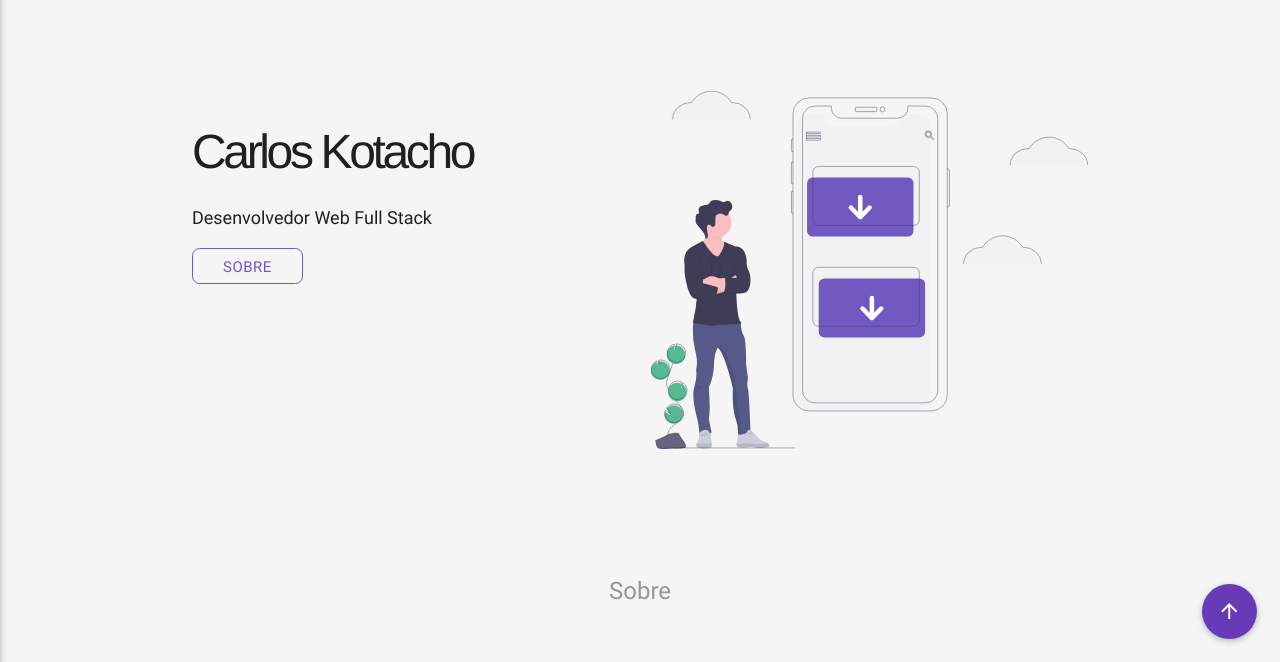
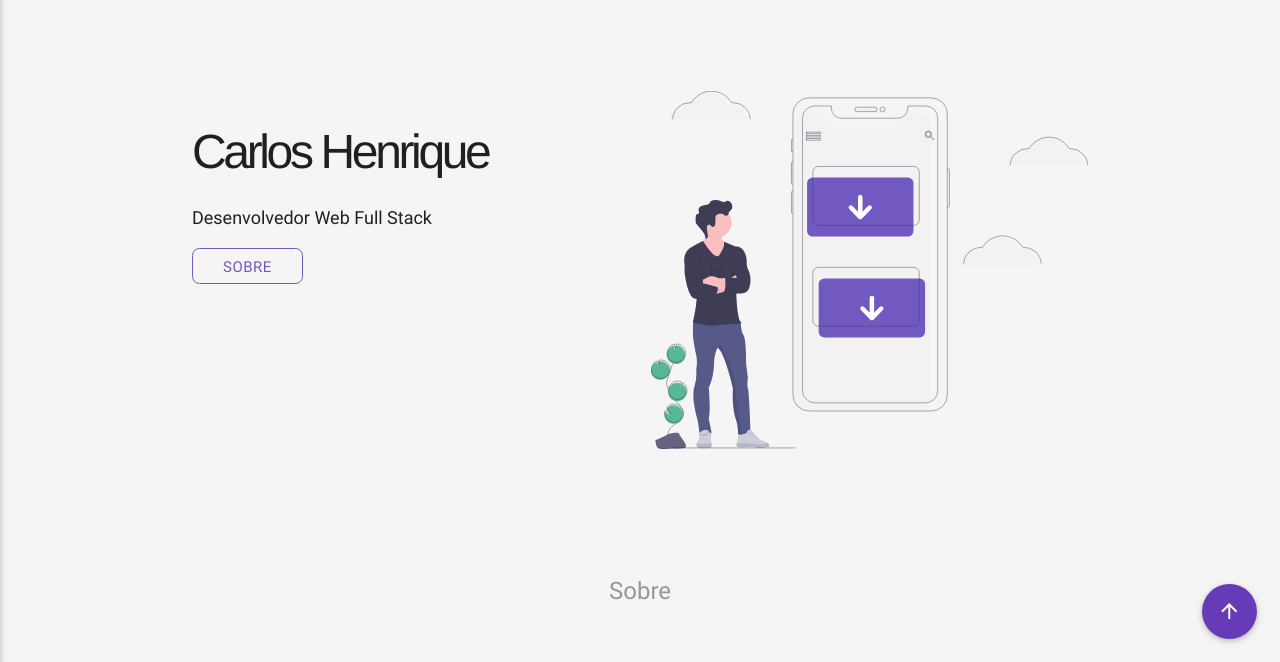
Before and after one commit to carloskotacho/carloskotacho.github.io, a plain HTML site: page index.html in a window 1280 px wide. Shown: the part 138-800 px from the top of the page. Drawn offline with Linux system fonts and the light colour scheme.

Commit message:
Refactoring

```diff
--- a/index.html
+++ b/index.html
@@ -21,7 +21,7 @@
     <script src="assets/resources/scripts/init.js"></script>
     <script src="https://kit.fontawesome.com/e9386e1a36.js"></script>
 
-    <title>Carlos Kotacho</title>
+    <title>Carlos Henrique</title>
 </head>
 <body>
 
@@ -45,7 +45,7 @@
                                 <img src="assets/resources/img/fig1_sidenav.svg" width="280px">
                             </div>
                             <a href="#!user"><img class="circle" src="assets/resources/img/logo.svg"></a>
-                            <a href="#!name"><span class="name">Carlos Kotacho</span></a>
+                            <a href="#!name"><span class="name">Carlos Henrique</span></a>
                             <a href="#!email"><span class="email">carlos.dev.work@gmail.com</span></a>
                         </div>
                     </li>
@@ -63,7 +63,7 @@
     <div class="container">
         <div id="inicio" class="row section scrollspy inicio">
             <div class="col s12 m12 l6 text-inicio">
-                <h1>Carlos Kotacho</h1>
+                <h1>Carlos Henrique</h1>
                 <p>Desenvolvedor Web Full Stack</p>
                 <a href="#sobre" id="btn_mais" class="waves-effect transparent btn">Sobre</a>
             </div>
@@ -255,7 +255,7 @@
     <footer class="page-footer transparent">
         <div class="footer-copyright transparent">
             <div class="container copy">
-                Designed and build by Carlos Kotacho with HTML5, CSS3, Materialize
+                Designed and build by Carlos H. K. with HTML5, CSS3, Materialize
             </div>
         </div>
     </footer>
```
